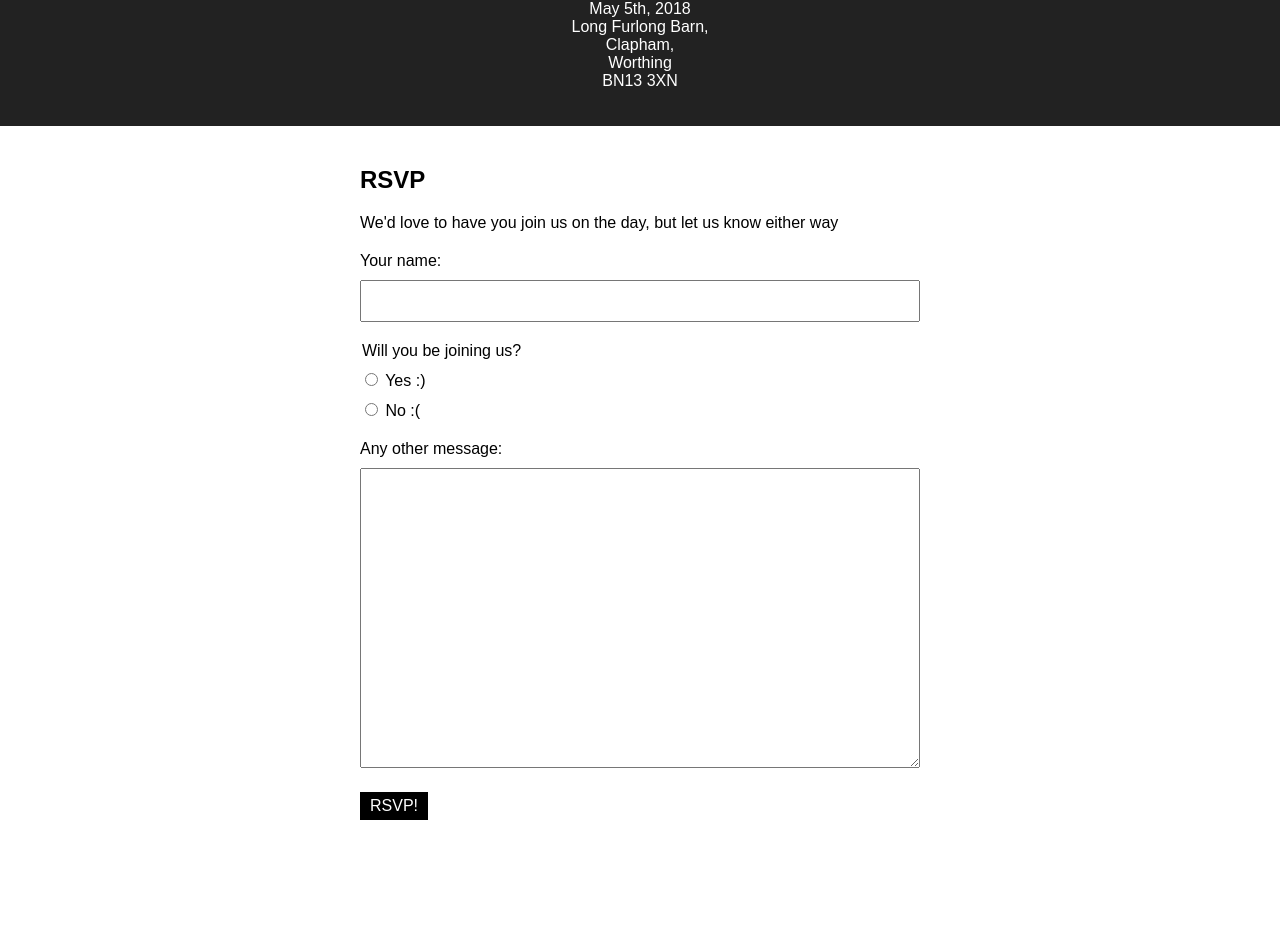
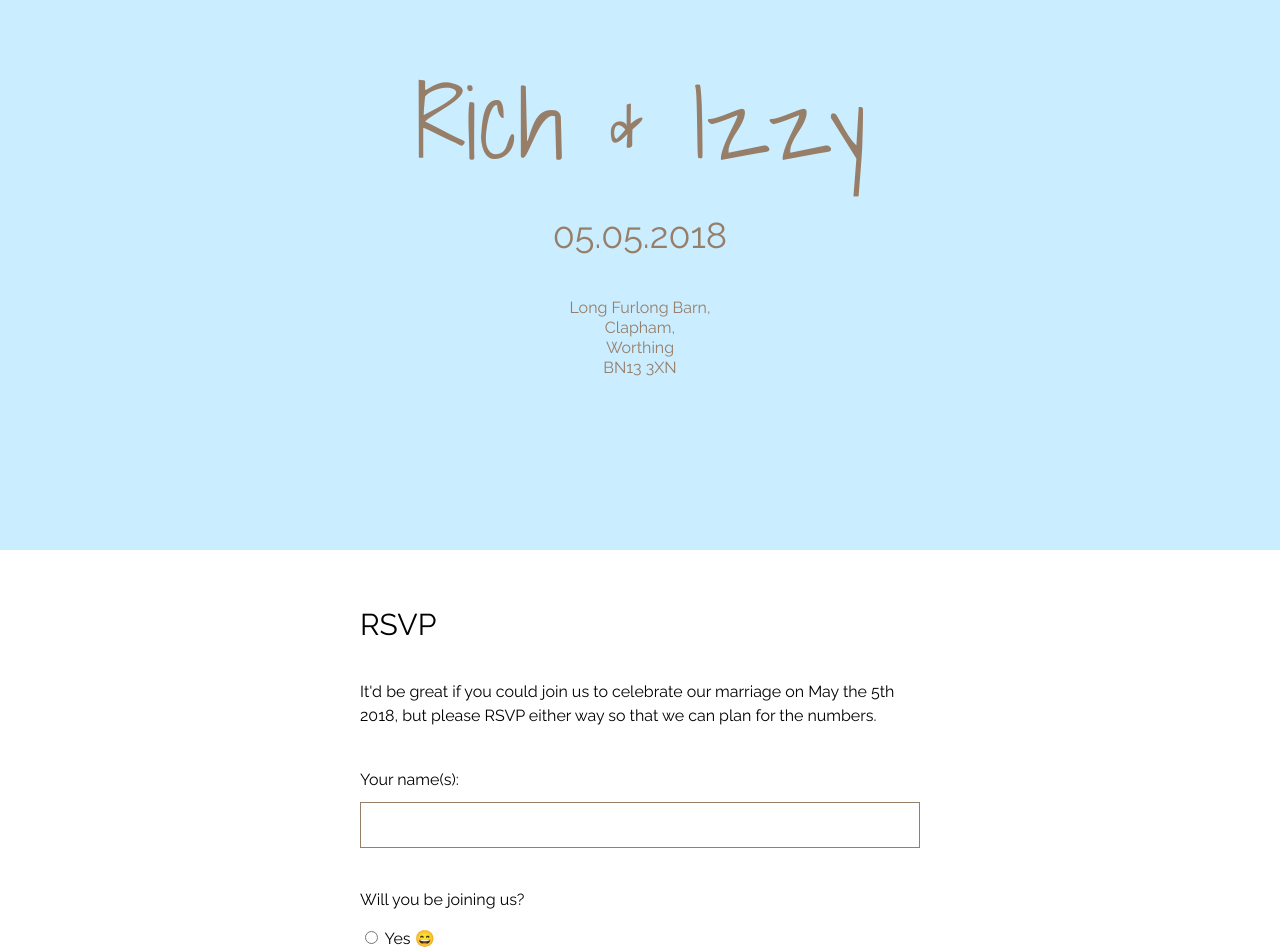
Before and after one commit to adrianosmond/isabelwedding, a React (Create React App) app: page / in a window 1280 px wide. Shown: the part 100-1052 px from the top of the page. Before the commit the page ends 940 px from the top, so only its background shows below. Built offline with nearby package versions, Linux system fonts and the light colour scheme.

Commit message:
Some basic colours and a touch of validation for the RSVP form

```diff
--- a/public/index.html
+++ b/public/index.html
@@ -10,6 +10,7 @@
     -->
     <link rel="manifest" href="%PUBLIC_URL%/manifest.json">
     <link rel="shortcut icon" href="%PUBLIC_URL%/favicon.ico">
+    <link href="https://fonts.googleapis.com/css?family=Raleway|Shadows+Into+Light" rel="stylesheet">
     <!--
       Notice the use of %PUBLIC_URL% in the tags above.
       It will be replaced with the URL of the `public` folder during the build.
--- a/src/App.css
+++ b/src/App.css
@@ -1,3 +1,47 @@
+html, body, div, span, applet, object, iframe,
+h1, h2, h3, h4, h5, h6, p, blockquote, pre,
+a, abbr, acronym, address, big, cite, code,
+del, dfn, em, img, ins, kbd, q, s, samp,
+small, strike, strong, sub, sup, tt, var,
+b, u, i, center,
+dl, dt, dd, ol, ul, li,
+fieldset, form, label, legend,
+table, caption, tbody, tfoot, thead, tr, th, td,
+article, aside, canvas, details, embed,
+figure, figcaption, footer, header, hgroup,
+menu, nav, output, ruby, section, summary,
+time, mark, audio, video {
+	margin: 0;
+	padding: 0;
+	border: 0;
+	font-size: 100%;
+	font: inherit;
+	vertical-align: baseline;
+}
+/* HTML5 display-role reset for older browsers */
+article, aside, details, figcaption, figure,
+footer, header, hgroup, menu, nav, section {
+	display: block;
+}
+body {
+	line-height: 1.5;
+}
+ol, ul {
+	list-style: none;
+}
+blockquote, q {
+	quotes: none;
+}
+blockquote:before, blockquote:after,
+q:before, q:after {
+	content: '';
+	content: none;
+}
+table {
+	border-collapse: collapse;
+	border-spacing: 0;
+}
+
 *,
 *:after,
 *::before {
@@ -6,64 +50,59 @@
 
 html {
   box-sizing: border-box;
+  font-family: "Raleway", Arial, sans-serif;
 }
 
-.App {
-}
-
-.App-header {
-  background-color: #222;
+.content {
   padding: 20px;
-  color: white;
-  text-align: center;
-}
-
-.App-body {
   max-width: 600px;
   margin-left: auto;
   margin-right: auto;
-  padding: 20px;
+}
+
+.page-header {
+  min-height: calc(100vh - 150px);
+  display: flex;
+  flex-direction: column;
+  justify-content: center;
+  align-items: center;
+  text-align: center;
+  background-color: #caedff;
+  color: #977E68;
+}
+
+.page-header__heading {
+  line-height: 1;
+  font-size: calc(18px + 10vw);
+  font-family: "Shadows Into Light";
+}
+
+.page-header__date {
+  margin-top: calc(20px + 1.25vw);
+  margin-bottom: calc(20px + 1.25vw);
+  font-size: calc(20px + 1.25vw);
+}
+
+.page-header__address {
+  line-height: 1.25;
+}
+
+@media (min-width: 820px) {
+  .page-header__heading {
+    font-size: 100px;
+  }
+}
+
+.page-body {
   text-align: left;
 }
 
-.App-intro {
-  font-size: large;
+.page-body__heading {
+  margin-top: 40px;
+  line-height: 1;
+  font-size: 30px;
 }
 
-label,
-fieldset {
-  display: block;
-  margin-top: 20px;
+.page-body__text {
+  margin-top: 40px;
 }
-
-fieldset {
-  margin: 0;
-  padding: 0;
-  border: 0;
-  margin-top: 20px;
-}
-
-fieldset label {
-  margin-top: 10px;
-}
-
-textarea {
-  height: 300px;
-}
-
-input[type="text"],
-textarea {
-  margin-top: 10px;
-  width: 100%;
-  padding: 10px 5px;
-  font: inherit;
-}
-
-input[type="submit"] {
-  margin-top: 20px;
-  padding: 5px 10px;
-  border: 0;
-  font: inherit;
-  background-color: #000;
-  color: #fff;
-}
--- a/src/App.js
+++ b/src/App.js
@@ -1,34 +1,34 @@
 import React, { Component } from 'react';
+import RSVPForm from './components/RSVPForm';
 import './App.css';
 
 class App extends Component {
   render() {
     return (
-      <div className="App">
-        <div className="App-header">
-          <h1>Rich &amp; Izzy</h1>
-          <p>
-            May 5th, 2018<br/>
-            Long Furlong Barn,<br/>
-            Clapham,<br/>
-            Worthing<br/>
-            BN13 3XN
-          </p>
-
+      <div className="page">
+        <div className="page-header">
+          <div className="content">
+            <h1 className="page-header__heading">Rich &amp; Izzy</h1>
+            <p className="page-header__date">
+              05.05.2018
+            </p>
+            <p className="page-header__address">
+              Long Furlong Barn,<br/>
+              Clapham,<br/>
+              Worthing<br/>
+              BN13 3XN
+            </p>
+          </div>
         </div>
-        <div className="App-body">
-          <h2>RSVP</h2>
-          <p>We'd love to have you join us on the day, but let us know either way </p>
-          <form action="https://formspree.io/gosmondontour@outlook.com" method="POST">
-            <label>Your name: <input type="text" name="name"/></label>
-            <fieldset>
-              <legend>Will you be joining us?</legend>
-              <label><input type="radio" name="canAttend" value="yes"/> Yes :)</label>
-              <label><input type="radio" name="canAttend" value="no"/> No :(</label>
-            </fieldset>
-            <label>Any other message: <textarea name="message"></textarea></label>
-            <input type="submit" value="RSVP!"/>
-          </form>
+        <div className="page-body">
+          <div className="content">
+            <h2 className="page-body__heading">RSVP</h2>
+            <p className="page-body__text">
+              It'd be great if you could join us to celebrate our marriage on May the 5th 2018,
+              but please RSVP either way so that we can plan for the numbers.
+            </p>
+            <RSVPForm />
+          </div>
         </div>
       </div>
 
--- /dev/null
+++ b/src/components/RSVPForm/index.css
@@ -0,0 +1,46 @@
+
+.form__field {
+  display: block;
+  margin-top: 40px;
+}
+
+.form__control {
+  display: block;
+  margin-top: 15px;
+}
+
+.form__control:not(:last-child) {
+  margin-bottom: 15px;
+}
+
+.form__input {
+  margin-top: 10px;
+  width: 100%;
+  padding: 10px 5px;
+  border-radius: 0;
+  border: 1px solid #977E68;
+  font: inherit;
+}
+
+.form__input--textarea {
+  height: 300px;
+}
+
+.form__button {
+  padding: 10px 20px;
+  border: 0;
+  font: inherit;
+  color: #caedff;
+  background-color: #977E68;
+  appearance: none;
+}
+
+.form__error {
+  color: red;
+}
+
+@media (max-width: 600px) {
+  .form__button {
+    width: 100%;
+  }
+}
--- /dev/null
+++ b/src/components/RSVPForm/index.js
@@ -0,0 +1,100 @@
+import React, { Component } from 'react';
+import ScrollTo from '../../utilities/scroll-to';
+import './index.css';
+
+const email = process.env.NODE_ENV === 'production' ? 'gosmondontour@outlook.com' : 'adrian__osmond@hotmail.com';
+
+class RSVPForm extends Component {
+  state = {
+    name: '',
+    nameTouched: false,
+    nameValid: true,
+    canAttend: '',
+    canAttendValid: true,
+    message: ''
+  }
+
+  submitForm(e) {
+    let valid = this.validateName();
+    valid = this.validateCanAttend() && valid;
+    if (!valid) {
+      setTimeout(this.scrollToError.bind(this), 10);
+      e.preventDefault()
+    }
+  }
+
+  scrollToError() {
+    if (!this.state.nameValid) {
+      ScrollTo.scrollTo(this.nameField, 10)
+    } else if (!this.state.canAttendValid) {
+      ScrollTo.scrollTo(this.canAttendField, 10)
+    }
+  }
+
+  updateName (e) {
+    this.setState({
+      name: e.target.value,
+      nameTouched: true
+    });
+
+    setTimeout(this.validateName.bind(this), 10);
+  }
+
+  validateName() {
+    const nameValid = this.state.nameTouched && this.state.name.trim().length > 0
+    this.setState({
+      nameValid
+    });
+    return nameValid;
+  }
+
+  updateMessage (e) {
+    this.setState({
+      message: e.target.value
+    });
+  }
+
+  updateCanAttend(val) {
+    this.setState({
+      canAttend: val,
+      canAttendValid: true
+    })
+  }
+
+  validateCanAttend() {
+    const canAttendValid = this.state.canAttend !== '';
+    this.setState({
+      canAttendValid
+    });
+    return canAttendValid;
+  }
+
+  render() {
+    return (
+      <form className="form" action={`https://formspree.io/${email}`} method="POST" onSubmit={this.submitForm.bind(this)}>
+        <label className="form__field" ref={(field) => { this.nameField = field }}>
+          Your name(s):
+          <input className="form__input" type="text" name="name" value={this.state.name} onChange={this.updateName.bind(this)} />
+        </label>
+        {
+          !this.state.nameValid ? <p className="form__error">Please enter your name(s)</p> : ''
+        }
+        <fieldset className="form__field" ref={(field) => { this.canAttendField = field }}>
+          <legend>Will you be joining us?</legend>
+          <label className="form__control"><input type="radio" name="canAttend" value="yes" checked={this.state.canAttend==='yes'} onChange={this.updateCanAttend.bind(this, 'yes')} /> Yes <span role="img" aria-label="smiley face">&#x1F604;</span></label>
+          <label className="form__control"><input type="radio" name="canAttend" value="no" checked={this.state.canAttend==='no'} onChange={this.updateCanAttend.bind(this, 'no')} /> No <span role="img" aria-label="crying face">&#x1F62D;</span></label>
+        </fieldset>
+        {
+          !this.state.canAttendValid ? <p className="form__error">Please select an option</p> : ''
+        }
+        <label className="form__field">
+          Any other message for us? (optional)
+          <textarea className="form__input form__input--textarea" name="message" value={this.state.message}  onChange={this.updateMessage.bind(this)}></textarea>
+        </label>
+        <input className="form__field form__button" type="submit" value="RSVP!"/>
+      </form>
+    );
+  }
+}
+
+export default RSVPForm;
--- /dev/null
+++ b/src/utilities/scroll-to.js
@@ -0,0 +1,73 @@
+class ScrollTo {
+  constructor() {
+    this.currentValue = 0;
+    this.difference = 0;
+    this.finalValue = 0;
+    this.duration = 500;
+    this.now = 0;
+    this.barToMove = null;
+  }
+
+  scrollTo(el, offset = 50) {
+    this.currentValue = window.pageYOffset;
+    this._scroll(el.getBoundingClientRect().top + this.currentValue - offset);
+  }
+
+  _easing(t) {
+    return t < 0.5
+      ? 2 * t * t
+      : -1 + (4 - 2 * t) * t;
+  }
+
+  _updateScrollPos() {
+    let complete = false;
+    let timeDiff = new Date().getTime() - this.now;
+    if (timeDiff > this.duration) {
+      timeDiff = this.duration;
+      complete = true;
+    }
+
+    const easedValue = this._easing(timeDiff / this.duration) * this.difference;
+    window.scrollTo(0, easedValue + this.currentValue);
+
+    if (!complete) {
+      requestAnimationFrame(this._updateScrollPos.bind(this));
+    }
+  }
+
+  _scroll(finalValue) {
+    this.now = new Date().getTime();
+    this.difference = finalValue - this.currentValue;
+    requestAnimationFrame(this._updateScrollPos.bind(this));
+  }
+
+  scrollBar(el, to) {
+    this.barToMove = el;
+    this.currentValue = this.barToMove.scrollTop;
+    this._scrollBar(to + this.currentValue);
+  }
+
+  _updateScrollBarPos() {
+    let complete = false;
+    let timeDiff = new Date().getTime() - this.now;
+    if (timeDiff > this.duration) {
+      timeDiff = this.duration;
+      complete = true;
+    }
+
+    const easedValue = this._easing(timeDiff / this.duration) * this.difference;
+    this.barToMove.scrollTop = easedValue + this.currentValue;
+
+    if (!complete) {
+      requestAnimationFrame(this._updateScrollBarPos.bind(this));
+    }
+  }
+
+  _scrollBar(finalValue) {
+    this.now = new Date().getTime();
+    this.difference = finalValue - this.currentValue;
+    requestAnimationFrame(this._updateScrollBarPos.bind(this));
+  }
+}
+
+export default new ScrollTo();
```
